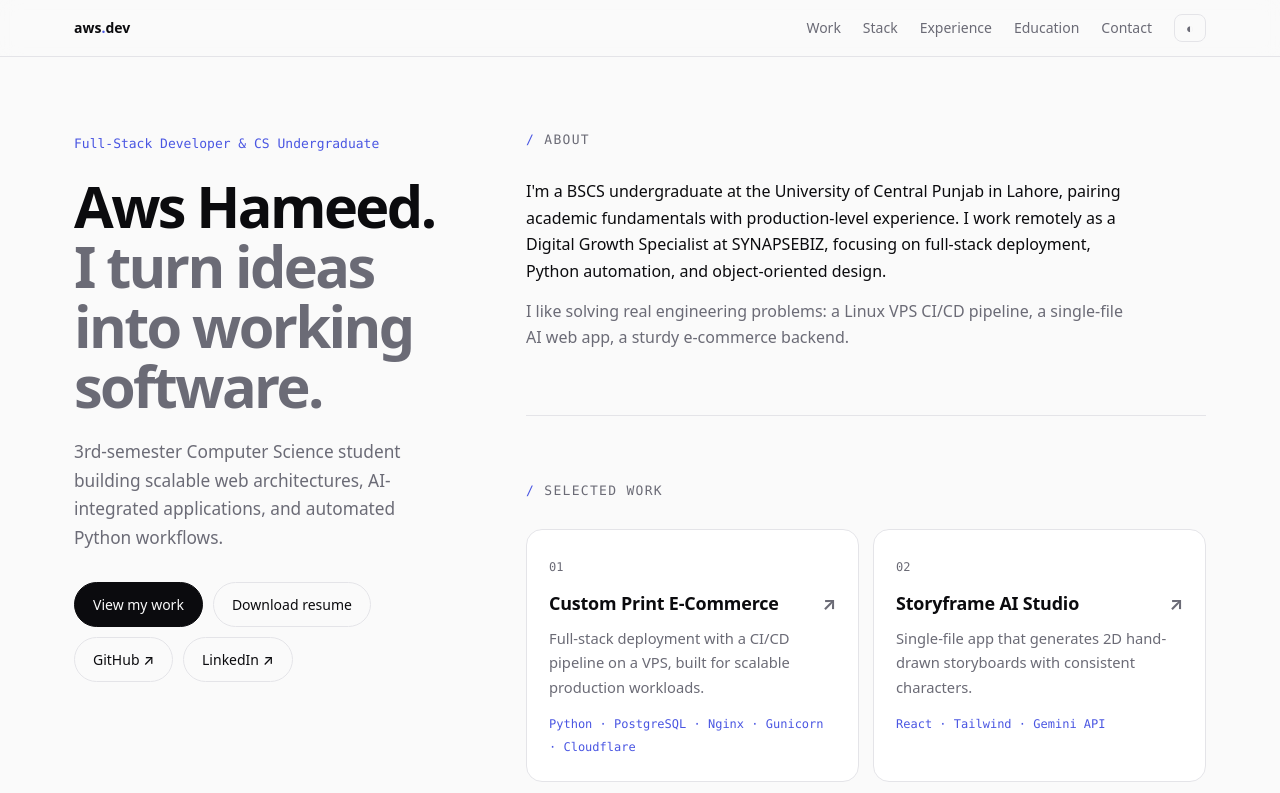
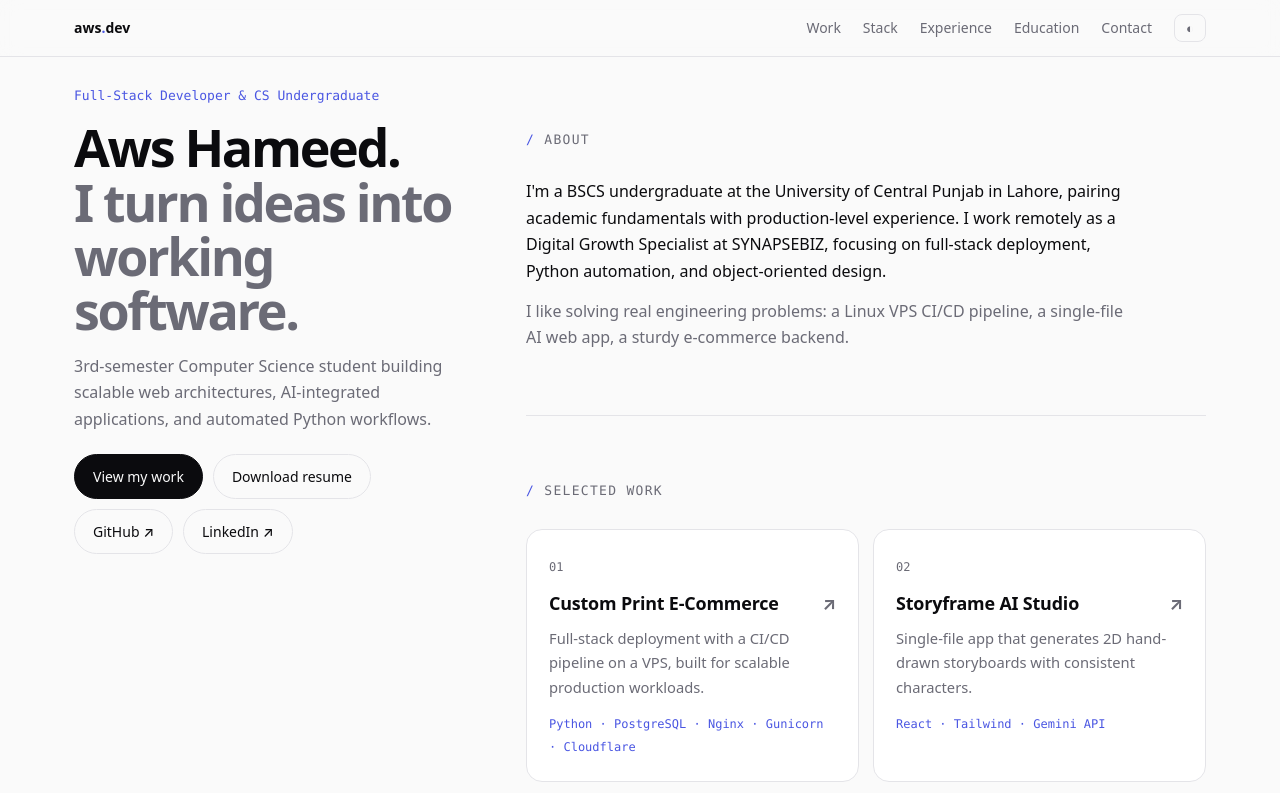
Before and after one commit to L1F25BSCS0511-Aws/L1F25BSCS0511-Aws.github.io, a plain HTML site: page index.html in a window 1280 px wide. Shown: the top 793 px of the page. Drawn offline with Linux system fonts and the light colour scheme.

Commit message:
Add files via upload

```diff
--- a/index.html
+++ b/index.html
@@ -26,7 +26,11 @@ nav button{background:none;border:1px solid var(--line);color:var(--mute);border
 .side{padding:90px 0 60px}
 @media(min-width:1000px){
 .shell{grid-template-columns:380px minmax(0,1fr);gap:72px}
-.side{position:sticky;top:calc(56px + env(safe-area-inset-top,0px));align-self:start;padding:72px 0 40px}
+.side{position:sticky;top:calc(56px + env(safe-area-inset-top,0px));align-self:start;padding:24px 0;max-height:calc(100vh - 56px - env(safe-area-inset-top,0px));overflow-y:auto}
+.side .tag{margin-bottom:14px}
+.side h1{font-size:clamp(2rem,6.5vh,3.4rem);margin-bottom:16px}
+.side .lead{font-size:1rem}
+.side .acts{margin-top:22px}
 main section:first-child{border-top:0;padding-top:72px}
 }
 .tag{display:inline-block;color:var(--ac);font-size:13px;margin-bottom:22px}
```
